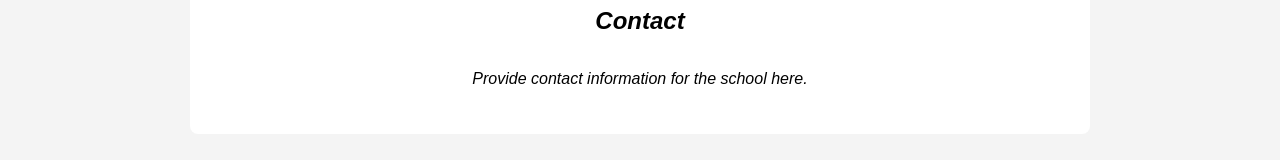
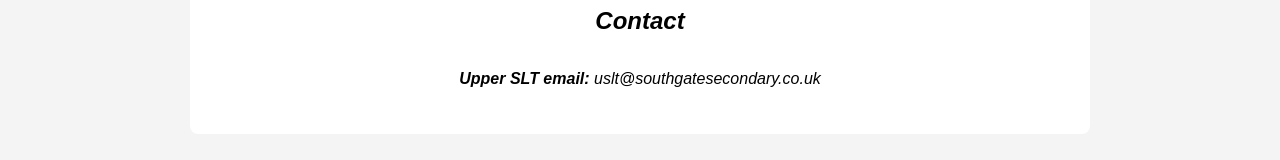
Before and after one commit to SouthgateSecondary/southgateapps.github.io, a plain HTML site: page index.html in a window 1280 px wide. Shown: the part 1106-1266 px from the top of the page. Drawn offline with Linux system fonts and the light colour scheme.

Commit message:
Update index.html

```diff
--- a/index.html
+++ b/index.html
@@ -89,7 +89,7 @@
 
     <section id="contact">
         <h2>Contact</h2>
-        <p>Provide contact information for the school here.</p>
+        <p><b>Upper SLT email:</b> uslt@southgatesecondary.co.uk</p>
     </section>
 
     <section id='southshoremat'>
```
